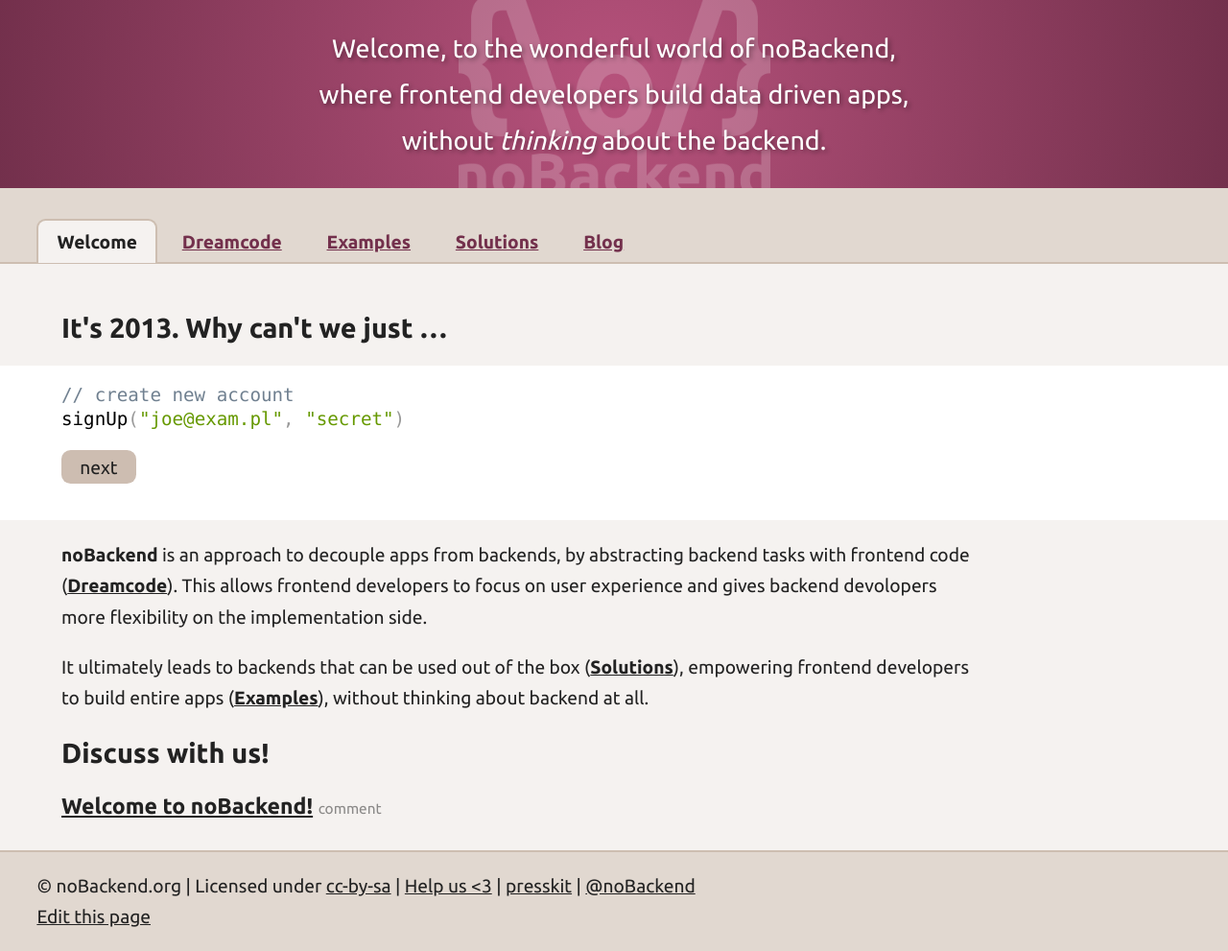
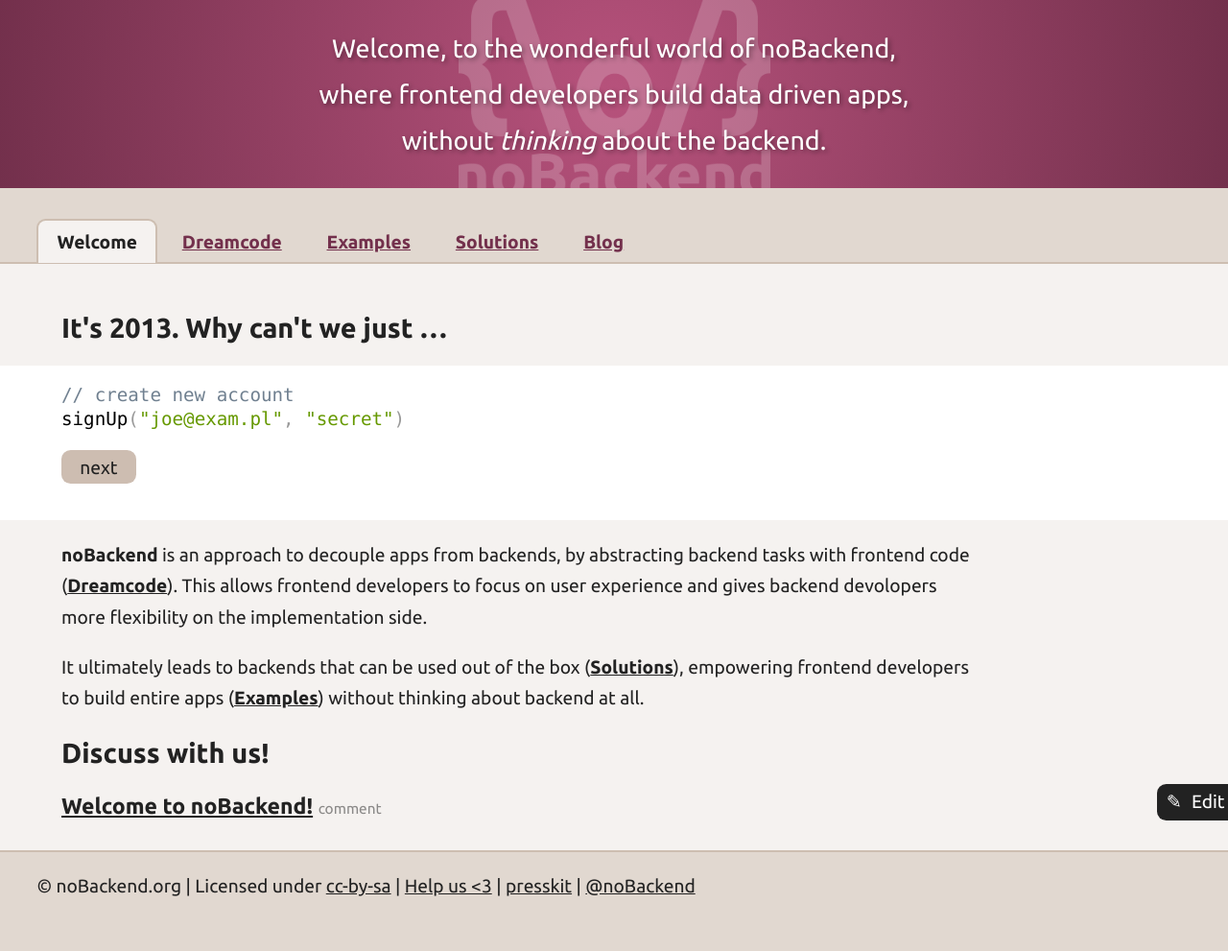
Before and after one commit to noBackend/nobackend.org, a Jekyll site: the page built from index.html, in a window 1280 px wide. Shown: the whole page at 96% size. Built offline with Jekyll 4.4.1, drawn with Linux system fonts in a browser that asks for light colours; comment, search, counter and statistics services are not loaded; after the commit the page ends 959 px from its top, so only the background shows below that.

Commit message:
neat little edit button

```diff
--- a/_layouts/page.html
+++ b/_layouts/page.html
@@ -48,15 +48,12 @@
         | <a href="https://github.com/noBackend/presskit">presskit</a>
         | <a href="https://twitter.com/noBackend">@noBackend</a>
       </p>
-      <p>
-        <a href="{{site.github_url}}/edit/gh-pages/{{ page.path }}">Edit this page</a>
-      </p>
     </footer>
+
+    <a class="editButton" href="{{site.github_url}}/edit/gh-pages/{{ page.path }}">Edit this page</a>
 
     <script src="{{ page.root_path }}assets/vendor/jquery-2.0.0.min.js"></script>
     <script src="{{ page.root_path }}assets/vendor/prism.js"></script>
     <script src="{{ page.root_path }}assets/main.js"></script>
-
-    <script src="//nobackend.disqus.com/embed.js" async>
   </body>
 </html>
--- a/assets/main.css
+++ b/assets/main.css
@@ -126,6 +126,7 @@
 body > .main {
   padding: 2% 5%;
   background: #F5F2F0;
+  position: relative;
 }
 
 body > footer {
@@ -134,6 +135,41 @@
 }
 body > footer p {
   margin: 0;
+}
+
+.editButton {
+  position: fixed;
+  bottom: 5%;
+  right: -7.2em;
+}
+.editButton {
+  display: block;
+  background: #222;
+  color: #fff;
+  padding: .5em;
+  padding-right: 3em;
+  line-height: 1em;
+  height: 1em;
+  text-decoration: none;
+  border-radius: .5em;
+  font-size: 1em;
+  box-shadow: 0 1px 1px rgba(0,0,0,.5)
+
+  -webkit-transition:right .1s linear;
+   -moz-transition:right .1s linear;
+     -o-transition:right .1s linear;
+        transition:right .1s linear;
+}
+
+.editButton:focus,
+.editButton:hover {
+  text-decoration: none;
+  color: #fff;
+  right: -1em;
+}
+.editButton:before {
+  content: '✎ ';
+  margin-right: .3em;
 }
 
 
--- a/index.html
+++ b/index.html
@@ -4,7 +4,6 @@
 tab:      home
 ---
 
-<section class="welcome">
 <h2>It's 2013. Why can't we just …</h2>
 
 <div class="dreamcode">
@@ -67,10 +66,9 @@
   It ultimately leads to backends that can be used
   out of the box (<a href="{{ page.root_path }}"><strong>Solutions</strong></a>),
   empowering frontend developers to build entire apps
-    (<a href="{{ page.report }}examples.html"><strong>Examples</strong></a>),
+  (<a href="{{ page.report }}examples.html"><strong>Examples</strong></a>)
   without thinking about backend at all.
 </p>
-</section><!-- /.welcome -->
 
 <section class="posts">
   <h2>Discuss with us!</h2>
```
Lines whose indentation alone changed are shown as unchanged.
